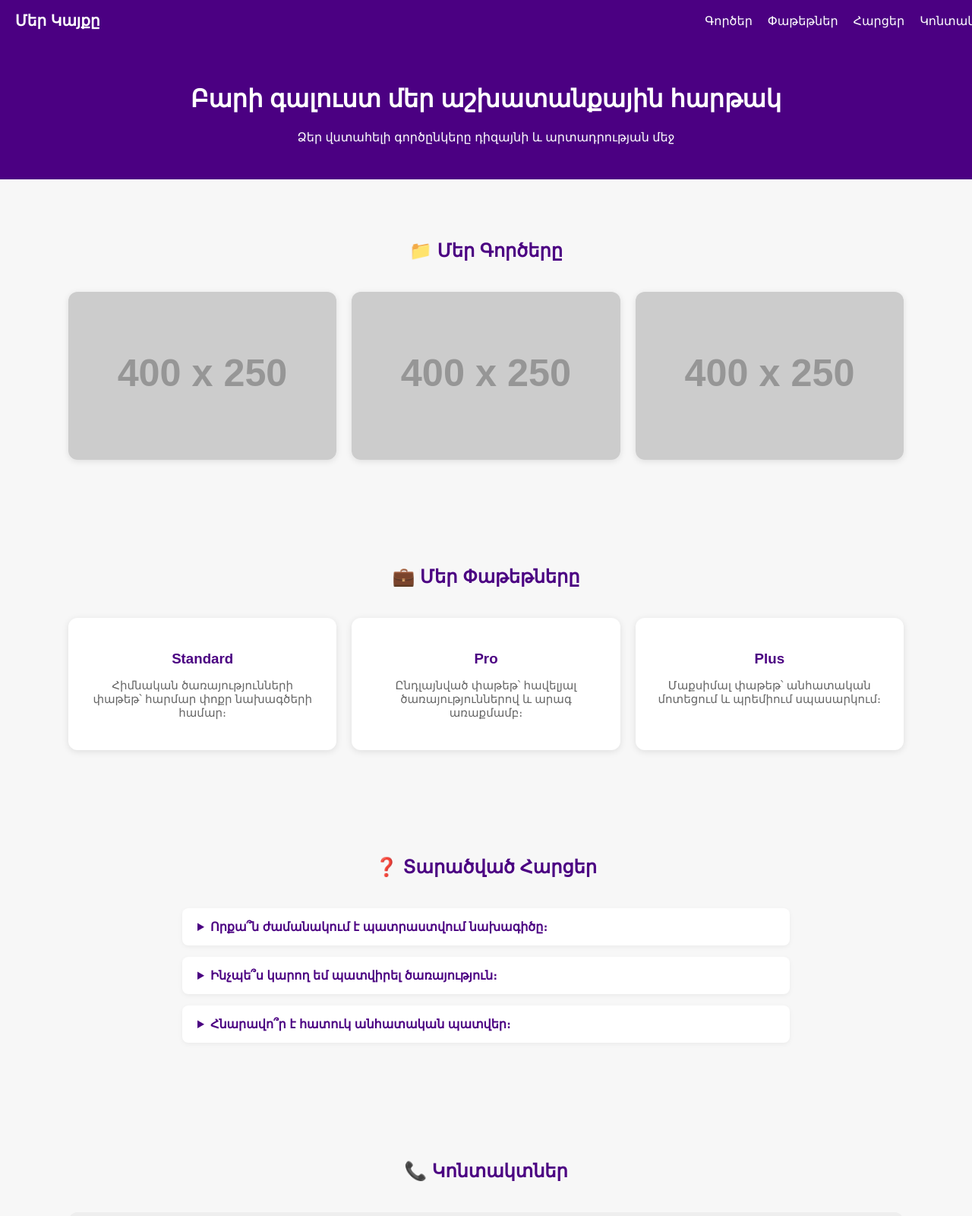
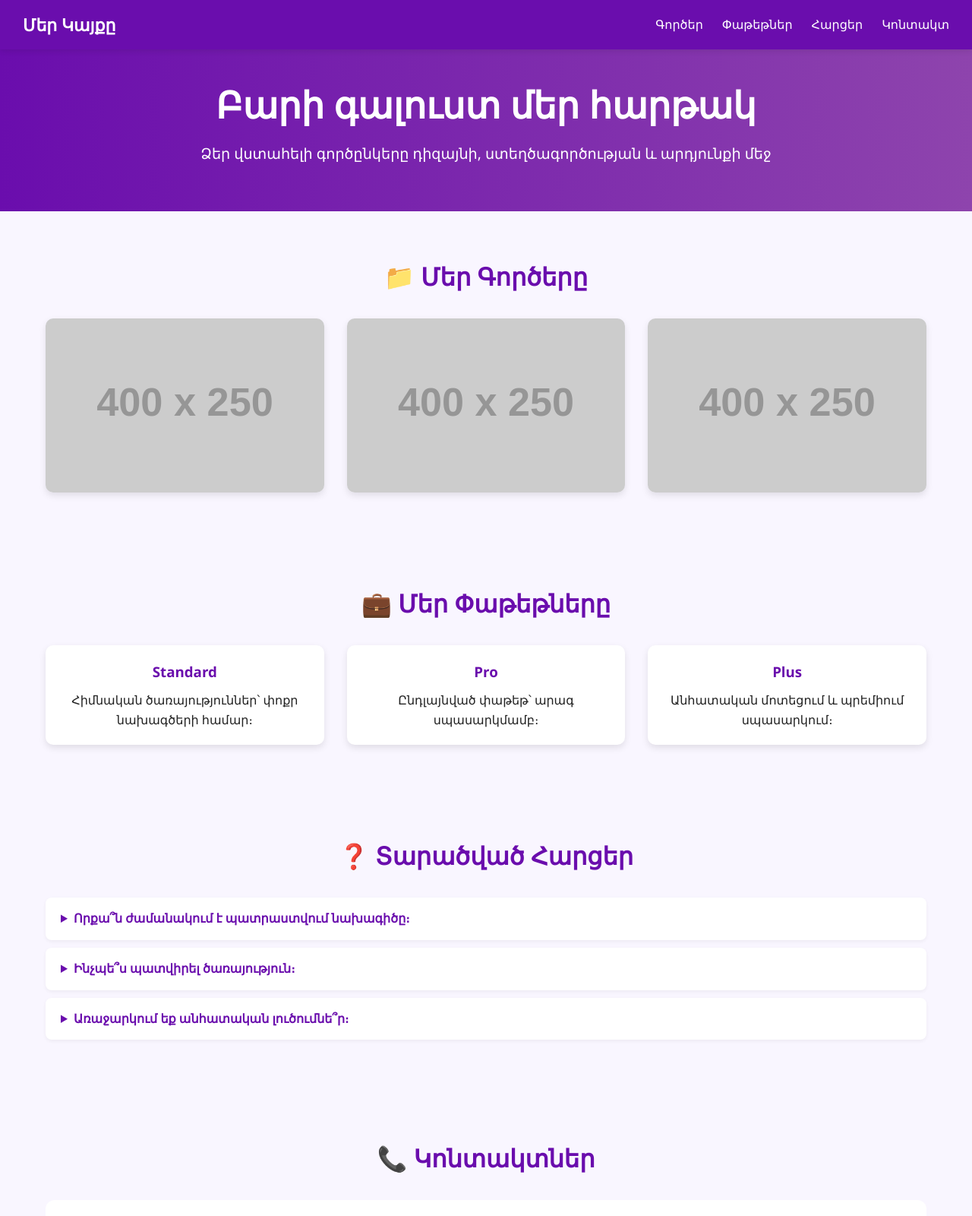
Before and after one commit to Manuk2004/my-website, a plain HTML site: page index.html in a window 1280 px wide. Shown: the top 1600 px of the page at 76% size. Drawn offline with Linux system fonts and the light colour scheme; placeholder pictures from the web are drawn by us.

Commit message:
index.html

```diff
--- a/index.html
+++ b/index.html
@@ -1,24 +1,30 @@
-
 <!DOCTYPE html>
 <html lang="hy">
 <head>
   <meta charset="UTF-8">
-  <meta name="viewport" content="width=device-width, initial-scale=1">
-  <title>Մեր Սայթը</title>
+  <meta name="viewport" content="width=device-width, initial-scale=1.0">
+  <title>Մեր Գեղեցիկ Սայթը</title>
   <style>
     :root {
-      --main-color: #4b0082;
-      --light-bg: #f7f7f7;
-      --dark-text: #333;
-      --accent: #eee;
+      --main-color: #6a0dad;
+      --light-bg: #f9f6ff;
+      --dark-text: #222;
+      --accent-color: #fff;
+      --transition: 0.3s ease;
+    }
+
+    * {
+      margin: 0;
+      padding: 0;
+      box-sizing: border-box;
     }
 
     body {
-      margin: 0;
-      font-family: Arial, sans-serif;
-      background: var(--light-bg);
+      font-family: 'Segoe UI', sans-serif;
+      background-color: var(--light-bg);
       color: var(--dark-text);
       scroll-behavior: smooth;
+      line-height: 1.6;
     }
 
     .navbar {
@@ -30,108 +36,82 @@
       display: flex;
       justify-content: space-between;
       align-items: center;
-      padding: 15px 20px;
+      padding: 15px 30px;
       z-index: 1000;
+      box-shadow: 0 2px 8px rgba(0,0,0,0.1);
     }
 
     .navbar .logo {
-      font-size: 20px;
+      font-size: 22px;
       font-weight: bold;
     }
 
     .navbar ul {
       list-style: none;
       display: flex;
-      margin: 0;
-      padding: 0;
-      gap: 20px;
+      gap: 25px;
     }
 
     .navbar ul li a {
       text-decoration: none;
       color: white;
       font-weight: 500;
+      transition: var(--transition);
     }
 
-    .menu-toggle {
-      display: none;
-      flex-direction: column;
-      cursor: pointer;
-    }
-
-    .menu-toggle span {
-      width: 25px;
-      height: 3px;
-      background: white;
-      margin: 4px 0;
-    }
-
-    @media (max-width: 768px) {
-      .navbar ul {
-        display: none;
-        flex-direction: column;
-        position: absolute;
-        top: 60px;
-        right: 20px;
-        background: var(--main-color);
-        border-radius: 8px;
-        padding: 10px 20px;
-      }
-
-      .navbar ul.show {
-        display: flex;
-      }
-
-      .menu-toggle {
-        display: flex;
-      }
+    .navbar ul li a:hover {
+      color: #ffc;
     }
 
     header {
-      padding-top: 90px;
+      background: linear-gradient(to right, #6a0dad, #8e44ad);
+      color: white;
       text-align: center;
-      background-color: var(--main-color);
-      color: white;
-      padding-bottom: 30px;
+      padding: 100px 20px 60px;
+    }
+
+    header h1 {
+      font-size: 3em;
+      margin-bottom: 10px;
+    }
+
+    header p {
+      font-size: 1.2em;
     }
 
     section {
       padding: 60px 20px;
-      max-width: 1100px;
+      max-width: 1200px;
       margin: auto;
     }
 
     h2 {
       text-align: center;
-      margin-bottom: 40px;
+      font-size: 2em;
+      margin-bottom: 30px;
       color: var(--main-color);
     }
 
-    .portfolio {
+    .portfolio, .packages {
       display: grid;
       grid-template-columns: repeat(auto-fit, minmax(280px, 1fr));
-      gap: 20px;
+      gap: 30px;
     }
 
-    .portfolio img {
+    .portfolio img, .package {
       width: 100%;
-      border-radius: 12px;
-      box-shadow: 0 2px 8px rgba(0,0,0,0.1);
+      border-radius: 10px;
+      box-shadow: 0 4px 10px rgba(0,0,0,0.1);
+      transition: transform 0.3s;
     }
 
-    .packages {
-      display: flex;
-      flex-wrap: wrap;
-      justify-content: space-around;
-      gap: 20px;
+    .portfolio img:hover, .package:hover {
+      transform: scale(1.03);
     }
 
     .package {
-      background-color: white;
-      padding: 25px;
-      border-radius: 12px;
-      box-shadow: 0 2px 10px rgba(0,0,0,0.1);
-      flex: 1 1 280px;
+      background: white;
+      padding: 20px;
       text-align: center;
     }
 
@@ -140,71 +120,56 @@
       color: var(--main-color);
     }
 
-    .package p {
-      font-size: 15px;
-      color: #666;
-    }
-
-    .faq {
-      max-width: 800px;
-      margin: auto;
-    }
-
     .faq details {
       background: white;
+      padding: 15px 20px;
+      margin-bottom: 10px;
       border-radius: 8px;
-      margin-bottom: 15px;
-      padding: 15px 20px;
-      box-shadow: 0 2px 6px rgba(0,0,0,0.05);
       cursor: pointer;
+      box-shadow: 0 2px 5px rgba(0,0,0,0.05);
     }
 
     .faq summary {
       font-weight: bold;
-      font-size: 16px;
       color: var(--main-color);
-      outline: none;
-    }
-
-    .faq summary::-webkit-details-marker {
-      display: none;
-    }
-
-    .faq p {
-      margin-top: 10px;
-      font-size: 15px;
-      color: #444;
     }
 
     .contact {
+      background: var(--accent-color);
       text-align: center;
-      background-color: var(--accent);
-      padding: 40px 20px;
+      padding: 40px;
       border-radius: 12px;
     }
 
     .contact p {
-      font-size: 18px;
-      margin: 10px 0;
+      font-size: 1.1em;
     }
 
     footer {
       text-align: center;
       padding: 20px;
-      font-size: 14px;
-      color: #aaa;
+      color: #888;
+    }
+
+    .scroll-top {
+      position: fixed;
+      bottom: 30px;
+      right: 30px;
+      background: var(--main-color);
+      color: white;
+      padding: 12px;
+      border-radius: 50%;
+      cursor: pointer;
+      box-shadow: 0 2px 10px rgba(0,0,0,0.2);
+      display: none;
+      font-size: 20px;
     }
   </style>
 </head>
 <body>
   <nav class="navbar">
     <div class="logo">Մեր Կայքը</div>
-  <div class="menu-toggle" onclick="toggleMenu()">
-    <span></span>
-    <span></span>
-    <span></span>
-  </div>
-  <ul id="menu">
+    <ul>
       <li><a href="#portfolio">Գործեր</a></li>
       <li><a href="#packages">Փաթեթներ</a></li>
       <li><a href="#faq">Հարցեր</a></li>
@@ -213,8 +178,8 @@
   </nav>
 
   <header>
-  <h1>Բարի գալուստ մեր աշխատանքային հարթակ</h1>
-  <p>Ձեր վստահելի գործընկերը դիզայնի և արտադրության մեջ</p>
+    <h1>Բարի գալուստ մեր հարթակ</h1>
+    <p>Ձեր վստահելի գործընկերը դիզայնի, ստեղծագործության և արդյունքի մեջ</p>
   </header>
 
   <section id="portfolio">
@@ -231,15 +196,15 @@
     <div class="packages">
       <div class="package">
         <h3>Standard</h3>
-      <p>Հիմնական ծառայությունների փաթեթ՝ հարմար փոքր նախագծերի համար։</p>
+        <p>Հիմնական ծառայություններ՝ փոքր նախագծերի համար։</p>
       </div>
       <div class="package">
         <h3>Pro</h3>
-      <p>Ընդլայնված փաթեթ՝ հավելյալ ծառայություններով և արագ առաքմամբ։</p>
+        <p>Ընդլայնված փաթեթ՝ արագ սպասարկմամբ։</p>
       </div>
       <div class="package">
         <h3>Plus</h3>
-      <p>Մաքսիմալ փաթեթ՝ անհատական մոտեցում և պրեմիում սպասարկում։</p>
+        <p>Անհատական մոտեցում և պրեմիում սպասարկում։</p>
       </div>
     </div>
   </section>
@@ -249,15 +214,15 @@
     <div class="faq">
       <details>
         <summary>Որքա՞ն ժամանակում է պատրաստվում նախագիծը։</summary>
-      <p>Միջին հաշվով՝ 2-5 աշխատանքային օր, կախված ծավալից և փաթեթից։</p>
+        <p>Միջին հաշվով՝ 2-5 աշխատանքային օր, կախված ծավալից։</p>
       </details>
       <details>
-      <summary>Ինչպե՞ս կարող եմ պատվիրել ծառայություն։</summary>
-      <p>Կապ հաստատեք մեզ հետ Instagram-ում կամ էլ․փոստով, և մենք կուղարկենք ձևը։</p>
+        <summary>Ինչպե՞ս պատվիրել ծառայություն։</summary>
+        <p>Գրեք մեզ Instagram-ում կամ էլ․ փոստով՝ կապնվենք։</p>
       </details>
       <details>
-      <summary>Հնարավո՞ր է հատուկ անհատական պատվեր։</summary>
-      <p>Այո, մենք առաջարկում ենք նաև լիովին անհատական լուծումներ։</p>
+        <summary>Առաջարկում եք անհատական լուծումնե՞ր։</summary>
+        <p>Այո՛, աշխատում ենք նաև հատուկ նախագծերի վրա։</p>
       </details>
     </div>
   </section>
@@ -275,10 +240,14 @@
     © 2025 Ձեր Կազմակերպության Անունը
   </footer>
 
+  <div class="scroll-top" id="scrollTop" title="Վերադառնալ վերև">↑</div>
+
   <script>
-  function toggleMenu() {
-    document.getElementById("menu").classList.toggle("show");
-  }
+    const scrollBtn = document.getElementById('scrollTop');
+    window.addEventListener('scroll', () => {
+      scrollBtn.style.display = window.scrollY > 300 ? 'block' : 'none';
+    });
+    scrollBtn.onclick = () => window.scrollTo({ top: 0, behavior: 'smooth' });
   </script>
 </body>
 </html>
```
Lines whose indentation alone changed are shown as unchanged.
